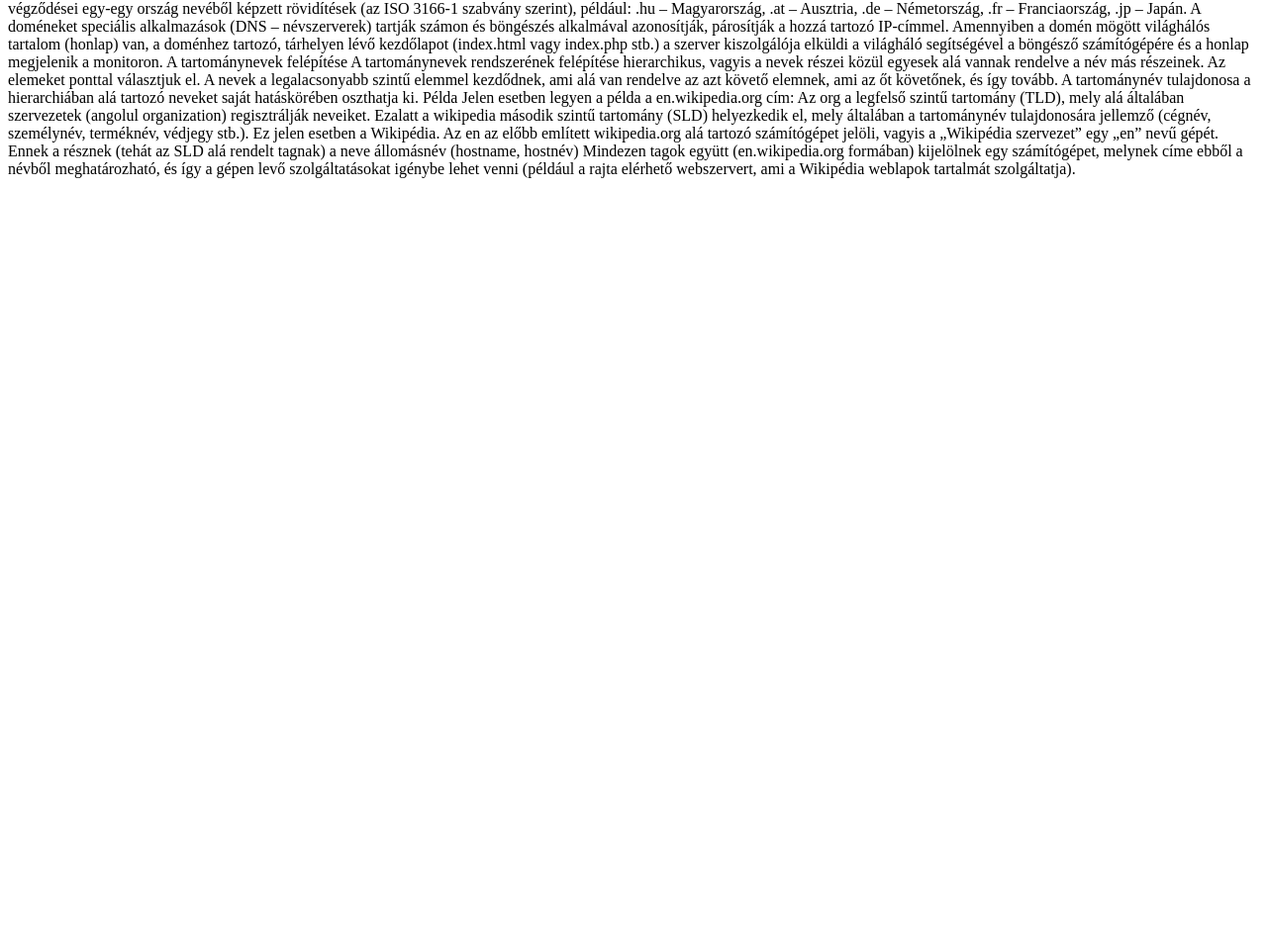
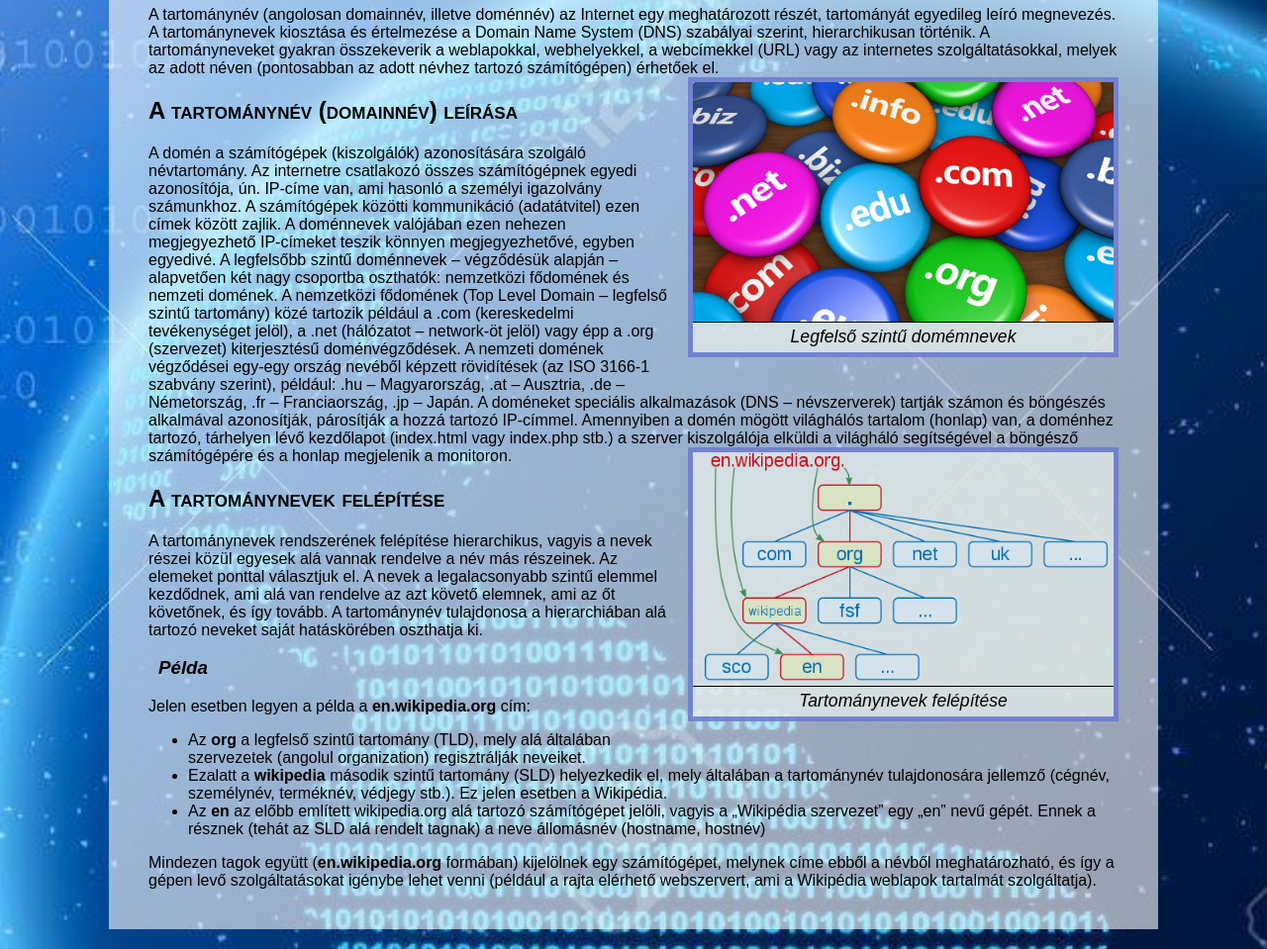
Before and after one commit to Zsigmond111/Doamin, a plain HTML site: page index.html in a window 1280 px wide. Shown: the part 134-1093 px from the top of the page at 99% size. Before the commit the page ends 800 px from the top, so only its background shows below. Drawn offline with Linux system fonts and the light colour scheme.

Commit message:
DomainExpanded

```diff
--- a/index.html
+++ b/index.html
@@ -1,32 +1,46 @@
 <!DOCTYPE html>
-<html>
+<html lang="hu">
 
 <head>
+  <link rel="stylesheet" href="styles.css">
+  <meta charset="UTF-8">
+  <title>A tartománynév</title>
 </head>
 
 <body>
-  <div>
-    A tartománynév
+  <div id="tartalom">
+    <h1><a href="https://hu.wikipedia.org/wiki/Tartománynév" target="_blank">A tartománynév</a></h1>
 
     A tartománynév (angolosan domainnév, illetve doménnév) az Internet egy meghatározott részét, tartományát egyedileg leíró megnevezés. A tartománynevek kiosztása és értelmezése a Domain Name System (DNS) szabályai szerint, hierarchikusan történik. A tartományneveket gyakran összekeverik a weblapokkal, webhelyekkel, a webcímekkel (URL) vagy az internetes szolgáltatásokkal, melyek az adott néven (pontosabban az adott névhez tartozó számítógépen) érhetőek el.
 
-    A tartománynév (domainnév) leírása
+    <div class="kepkeret">
+      <img src="tld.jpg" alt="Legfelső szintű domémnevek">
+      <p class="kepfelirat">Legfelső szintű domémnevek</p>
+    </div>
+
+   <h2>A tartománynév (domainnév) leírása</h2>
 
     A domén a számítógépek (kiszolgálók) azonosítására szolgáló névtartomány. Az internetre csatlakozó összes számítógépnek egyedi azonosítója, ún. IP-címe van, ami hasonló a személyi igazolvány számunkhoz. A számítógépek közötti kommunikáció (adatátvitel) ezen címek között zajlik. A doménnevek valójában ezen nehezen megjegyezhető IP-címeket teszik könnyen megjegyezhetővé, egyben egyedivé. A legfelsőbb szintű doménnevek – végződésük alapján – alapvetően két nagy csoportba oszthatók: nemzetközi fődomének és nemzeti domének. A nemzetközi fődomének (Top Level Domain – legfelső szintű tartomány) közé tartozik például a .com (kereskedelmi tevékenységet jelöl), a .net (hálózatot – network-öt jelöl) vagy épp a .org (szervezet) kiterjesztésű doménvégződések. A nemzeti domének végződései egy-egy ország nevéből képzett rövidítések (az ISO 3166-1 szabvány szerint), például: .hu – Magyarország, .at – Ausztria, .de – Németország, .fr – Franciaország, .jp – Japán. A doméneket speciális alkalmazások (DNS – névszerverek) tartják számon és böngészés alkalmával azonosítják, párosítják a hozzá tartozó IP-címmel. Amennyiben a domén mögött világhálós tartalom (honlap) van, a doménhez tartozó, tárhelyen lévő kezdőlapot (index.html vagy index.php stb.) a szerver kiszolgálója elküldi a világháló segítségével a böngésző számítógépére és a honlap megjelenik a monitoron.
 
-    A tartománynevek felépítése
+    <div class="kepkeret">
+      <img src="felepites.png" alt="Tartománynevek felépítése">
+      <p class="kepfelirat">Tartománynevek felépítése</p>
+    </div>
+
+    <h2>A tartománynevek felépítése</h2>
 
     A tartománynevek rendszerének felépítése hierarchikus, vagyis a nevek részei közül egyesek alá vannak rendelve a név más részeinek. Az elemeket ponttal választjuk el. A nevek a legalacsonyabb szintű elemmel kezdődnek, ami alá van rendelve az azt követő elemnek, ami az őt követőnek, és így tovább. A tartománynév tulajdonosa a hierarchiában alá tartozó neveket saját hatáskörében oszthatja ki.
 
-    Példa
+    <h3>Példa</h3>
 
-    Jelen esetben legyen a példa a en.wikipedia.org cím:
+    Jelen esetben legyen a példa a <span>en.wikipedia.org</span> cím:
 
-    Az org a legfelső szintű tartomány (TLD), mely alá általában szervezetek (angolul organization) regisztrálják neveiket.
-    Ezalatt a wikipedia második szintű tartomány (SLD) helyezkedik el, mely általában a tartománynév tulajdonosára jellemző (cégnév, személynév, terméknév, védjegy stb.). Ez jelen esetben a Wikipédia.
-    Az en az előbb említett wikipedia.org alá tartozó számítógépet jelöli, vagyis a „Wikipédia szervezet” egy „en” nevű gépét. Ennek a résznek (tehát az SLD alá rendelt tagnak) a neve állomásnév (hostname, hostnév)
-
-    Mindezen tagok együtt (en.wikipedia.org formában) kijelölnek egy számítógépet, melynek címe ebből a névből meghatározható, és így a gépen levő szolgáltatásokat igénybe lehet venni (például a rajta elérhető webszervert, ami a Wikipédia weblapok tartalmát szolgáltatja).
+<ul>
+    <li>Az <span>org</span> a legfelső szintű tartomány (TLD), mely alá általában szervezetek (angolul organization) regisztrálják neveiket.</li>
+    <li>Ezalatt a <span>wikipedia</span> második szintű tartomány (SLD) helyezkedik el, mely általában a tartománynév tulajdonosára jellemző (cégnév, személynév, terméknév, védjegy stb.). Ez jelen esetben a Wikipédia.</li>
+    <li>Az <span>en</span> az előbb említett wikipedia.org alá tartozó számítógépet jelöli, vagyis a „Wikipédia szervezet” egy „en” nevű gépét. Ennek a résznek (tehát az SLD alá rendelt tagnak) a neve állomásnév (hostname, hostnév)</li>
+</ul>
+    Mindezen tagok együtt (<span>en.wikipedia.org</span> formában) kijelölnek egy számítógépet, melynek címe ebből a névből meghatározható, és így a gépen levő szolgáltatásokat igénybe lehet venni (például a rajta elérhető webszervert, ami a Wikipédia weblapok tartalmát szolgáltatja).
   </div>
 </body>
 
--- a/styles.css
+++ b/styles.css
@@ -5,6 +5,7 @@ body {
   background-position-y: center;
   background-attachment: fixed;
   background-size: cover;
+background-image: url("back.jpg");
 }
 
 #tartalom {
@@ -27,6 +28,7 @@ body {
   margin-left: 20px;
   margin-bottom: 20px;
   background-color:  rgba(227, 235, 233, 0.8);
+  border: 5px solid rgba(20, 40, 192, 0.5);
 }
 
 .kepkeret img {
@@ -44,8 +46,37 @@ h1, h2 {
 p.kepfelirat {
   font-size: 1.1em;
   margin: 0px;
+  font-style: italic;
+  text-align: center;
 }
 
 p {
   text-align: justify;
 }
+
+
+span
+{
+font-weight: bold;
+}
+
+h3
+{
+font-style: italic;
+margin-left: 10px;
+}
+
+a
+{
+text-decoration: none;
+}
+
+a, a:visited
+{
+color: yellow;
+}
+
+a:hover
+{
+color: red;
+}
```
